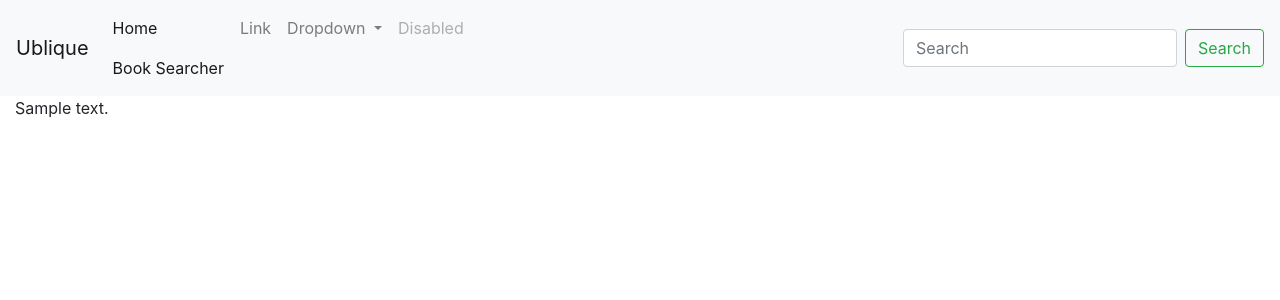
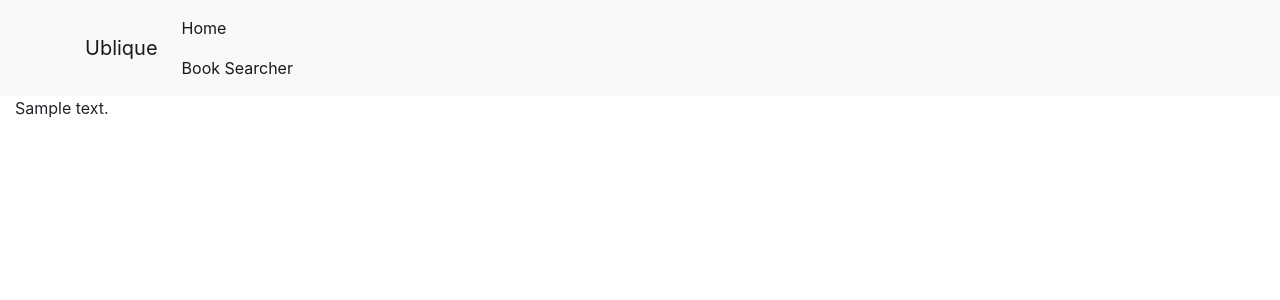
Before and after one commit to FrankWhoee/Ubique, a Flask app: template templates/book.html in a window 1280 px wide. Shown: the top 300 px of the page. Run offline with Flask 2, Linux system fonts and the light colour scheme; the template is opened without the code that fills it: most values are stand-ins (such as "Sample title", 1, 10 or a date in 2020); some libraries are stand-ins or nearby versions.

Commit message:
Update bar

```diff
--- a/templates/book.html
+++ b/templates/book.html
@@ -4,14 +4,16 @@
     <meta charset="UTF-8">
     <meta name="viewport" content="width=device-width, initial-scale=1.0">
     <meta http-equiv="X-UA-Compatible" content="ie=edge">
-    <link rel="stylesheet" href="https://stackpath.bootstrapcdn.com/bootstrap/4.4.1/css/bootstrap.min.css" integrity="sha384-Vkoo8x4CGsO3+Hhxv8T/Q5PaXtkKtu6ug5TOeNV6gBiFeWPGFN9MuhOf23Q9Ifjh" crossorigin="anonymous">
-    <script src="https://code.jquery.com/jquery-3.4.1.slim.min.js" integrity="sha384-J6qa4849blE2+poT4WnyKhv5vZF5SrPo0iEjwBvKU7imGFAV0wwj1yYfoRSJoZ+n" crossorigin="anonymous"></script>
-    <script src="https://cdn.jsdelivr.net/npm/popper.js@1.16.0/dist/umd/popper.min.js" integrity="sha384-Q6E9RHvbIyZFJoft+2mJbHaEWldlvI9IOYy5n3zV9zzTtmI3UksdQRVvoxMfooAo" crossorigin="anonymous"></script>
-    <script src="https://stackpath.bootstrapcdn.com/bootstrap/4.4.1/js/bootstrap.min.js" integrity="sha384-wfSDF2E50Y2D1uUdj0O3uMBJnjuUD4Ih7YwaYd1iqfktj0Uod8GCExl3Og8ifwB6" crossorigin="anonymous"></script>
+    <link rel="stylesheet" href="/assets/bootstrap.min.css" integrity="sha384-Vkoo8x4CGsO3+Hhxv8T/Q5PaXtkKtu6ug5TOeNV6gBiFeWPGFN9MuhOf23Q9Ifjh" crossorigin="anonymous">
+    <script src="/assets/jquery-3.4.1.slim.min.js" integrity="sha384-J6qa4849blE2+poT4WnyKhv5vZF5SrPo0iEjwBvKU7imGFAV0wwj1yYfoRSJoZ+n" crossorigin="anonymous"></script>
+    <script src="/assets/popper.min.js" integrity="sha384-Q6E9RHvbIyZFJoft+2mJbHaEWldlvI9IOYy5n3zV9zzTtmI3UksdQRVvoxMfooAo" crossorigin="anonymous"></script>
+    <script src="/assets/bootstrap.min.js" integrity="sha384-wfSDF2E50Y2D1uUdj0O3uMBJnjuUD4Ih7YwaYd1iqfktj0Uod8GCExl3Og8ifwB6" crossorigin="anonymous"></script>
+    <title>{{ title }}</title>
 </head>
 <body>
 <nav class="navbar navbar-expand-lg navbar-light bg-light">
-    <a class="navbar-brand" href="#">Ublique</a>
+    <div class="container">
+        <a class="navbar-brand" href="/">Ublique</a>
         <button class="navbar-toggler" type="button" data-toggle="collapse" data-target="#navbarSupportedContent" aria-controls="navbarSupportedContent" aria-expanded="false" aria-label="Toggle navigation">
             <span class="navbar-toggler-icon"></span>
         </button>
@@ -19,31 +21,11 @@
         <div class="collapse navbar-collapse" id="navbarSupportedContent">
             <ul class="navbar-nav mr-auto">
                 <li class="nav-item active">
-                <a class="nav-link" href="#">Home <span class="sr-only"></span></a>
+                    <a class="nav-link" href="/">Home <span class="sr-only"></span></a>
                     <a class="nav-link" href="/book_searcher">Book Searcher <span class="sr-only">(current)</span></a>
                 </li>
-            <li class="nav-item">
-                <a class="nav-link" href="#">Link</a>
-            </li>
-            <li class="nav-item dropdown">
-                <a class="nav-link dropdown-toggle" href="#" id="navbarDropdown" role="button" data-toggle="dropdown" aria-haspopup="true" aria-expanded="false">
-                    Dropdown
-                </a>
-                <div class="dropdown-menu" aria-labelledby="navbarDropdown">
-                    <a class="dropdown-item" href="#">Action</a>
-                    <a class="dropdown-item" href="#">Another action</a>
-                    <div class="dropdown-divider"></div>
-                    <a class="dropdown-item" href="#">Something else here</a>
+            </ul>
         </div>
-            </li>
-            <li class="nav-item">
-                <a class="nav-link disabled" href="#" tabindex="-1" aria-disabled="true">Disabled</a>
-            </li>
-        </ul>
-        <form class="form-inline my-2 my-lg-0">
-            <input class="form-control mr-sm-2" type="search" placeholder="Search" aria-label="Search">
-            <button class="btn btn-outline-success my-2 my-sm-0" type="submit">Search</button>
-        </form>
     </div>
 </nav>
 <div class="container-fluid">
```
Also changed, not shown: templates/book_results.html (+5 -23 lines). Lines whose indentation alone changed are shown as unchanged.
